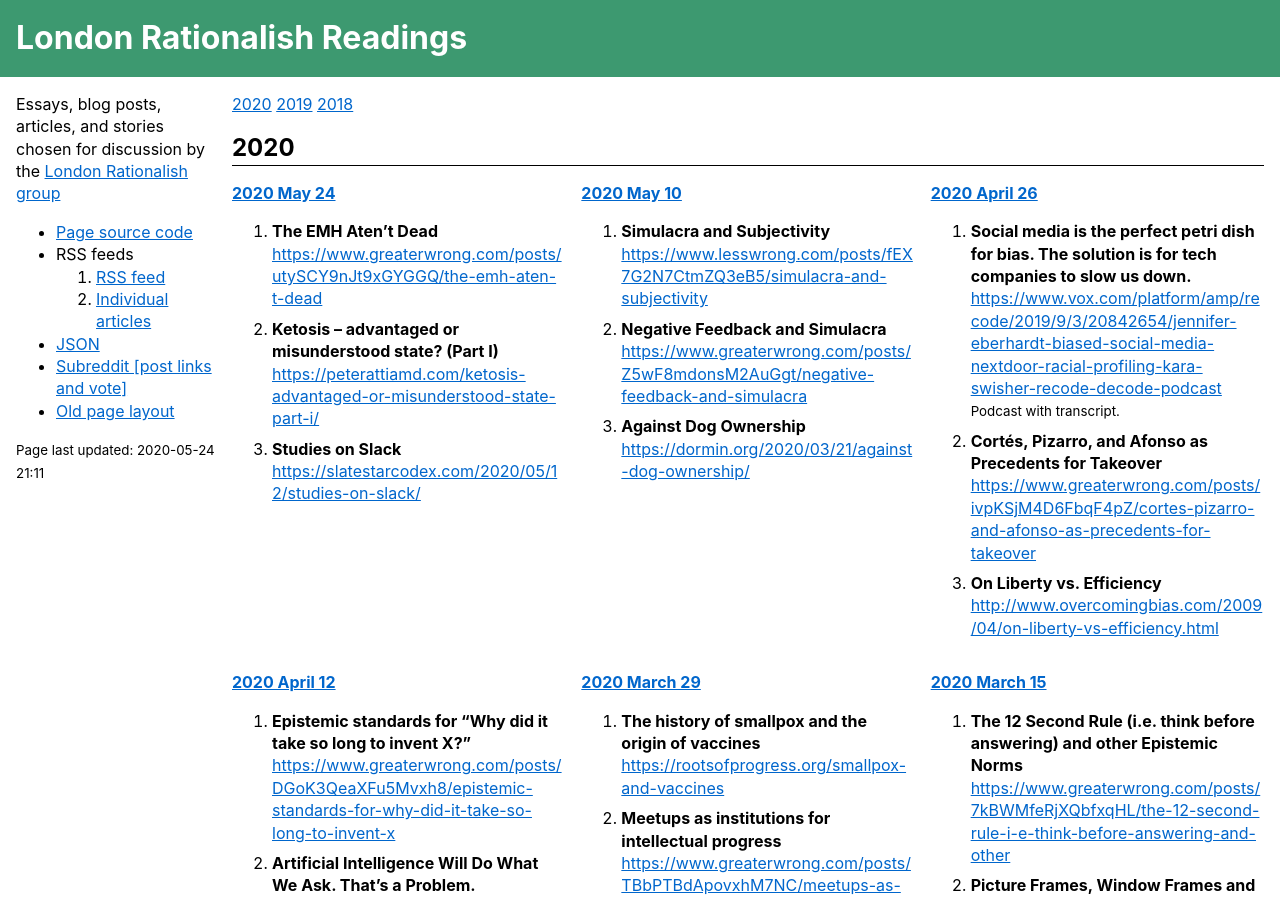
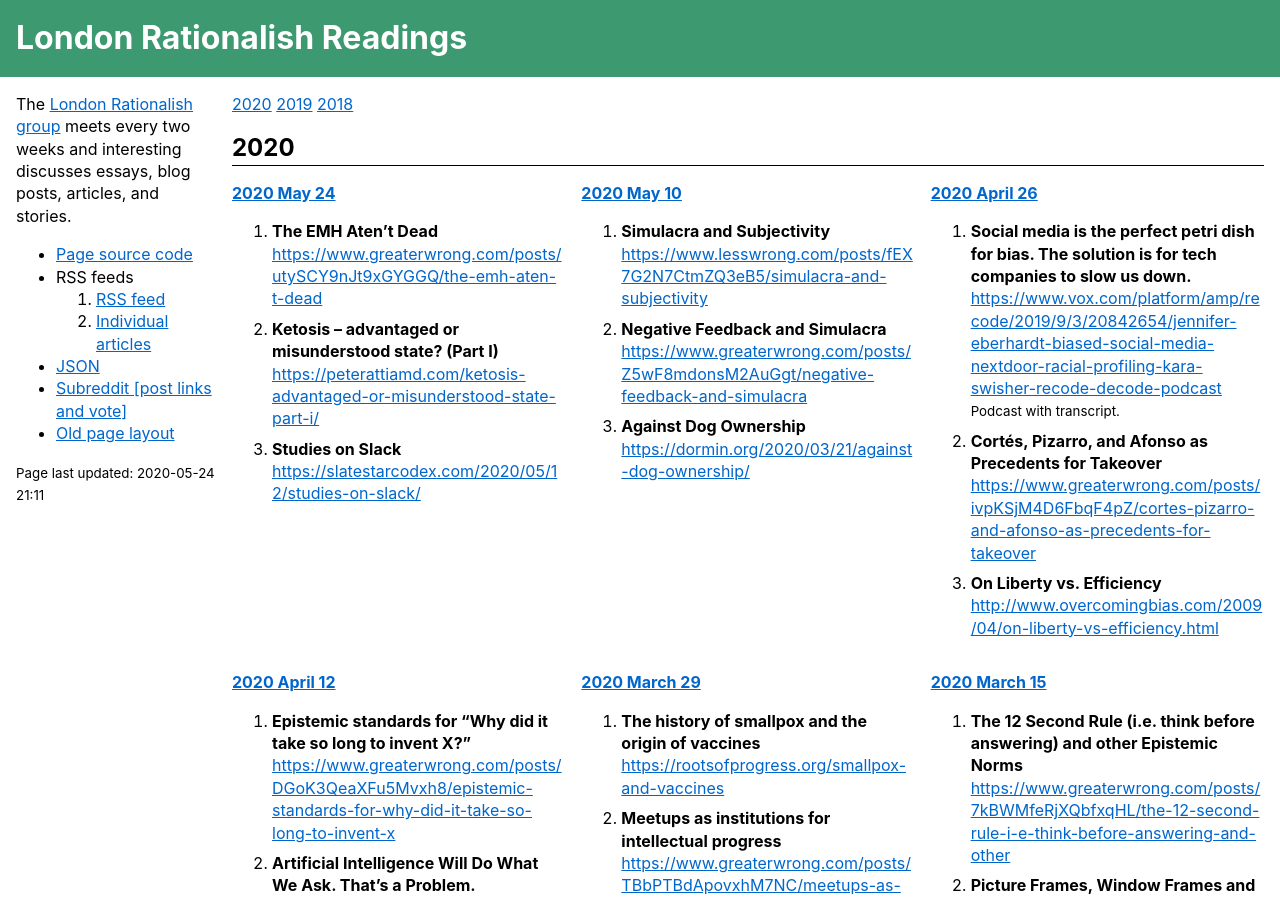
Before and after one commit to sackeyjason/london-rationalish-readings, a Jekyll site: the page built from index.html, in a window 1280 px wide and 900 px high. Built offline with Jekyll 4.4.1, drawn with Linux system fonts in a browser that asks for light colours.

Commit message:
Update 2020.html

```diff
--- a/_layouts/2020.html
+++ b/_layouts/2020.html
@@ -93,8 +93,9 @@ article:target {
   <div class="grid-row">
     <aside class="sidebar">
       <div class="sidebar-content">
-      <p class="m0">Essays, blog posts, articles, and stories chosen for discussion by the
+      <p class="m0">The
         <a href="https://www.facebook.com/groups/londonrationalish/">London Rationalish group</a>
+        meets every two weeks and interesting discusses essays, blog posts, articles, and stories.
       </p>
       <ul>
         <li><a href="https://github.com/sackeyjason/london-rationalish-readings">Page source code</a>
```
